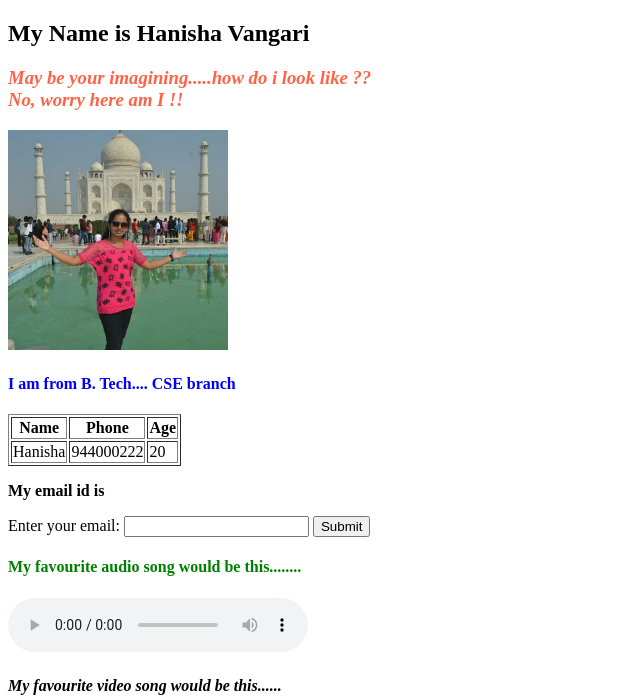
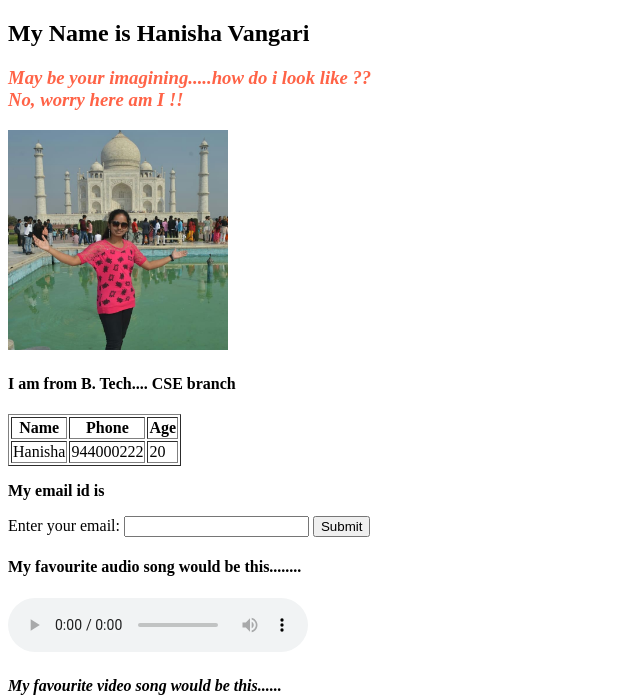
Before and after one commit to Hanisha24/First-HTML-Page, a plain HTML site: page index.html in a window 1280 px wide. Shown: the top 697 px of the page, without its empty margins (0-640 px from the left). Drawn offline with Linux system fonts and the light colour scheme.

Commit message:
Update index.html

```diff
--- a/index.html
+++ b/index.html
@@ -7,7 +7,7 @@
 		<h2> My Name is Hanisha Vangari </h2>
 		<h3 style="color:Tomato;"> <i>May be your imagining.....how do i look like ?? <br> No, worry here am I !! </i> </h3>
 		<img src="honey.jpg" width = "220" alt="Honey near TajMahal"> <br>
-		<h4 style="color:blue;"><b>I am from B. Tech.... CSE branch </b></h4>
+		<h4><b>I am from B. Tech.... CSE branch </b></h4>
 		<table border="1">
   		<tr>
     			<th>Name</th>
@@ -27,7 +27,7 @@
   		<input type="submit" value="Submit">
 		<!-- As backend process is no created for now so the email will not be verified.-->
 	</form>
-	<h4 style="color:green;"> My favourite audio song would be this........ </h4>
+	<h4> My favourite audio song would be this........ </h4>
 	<audio controls>
   		<source src="favaudio.mp3" type="audio/mpeg">
 		Your browser does not support the audio element.
```
